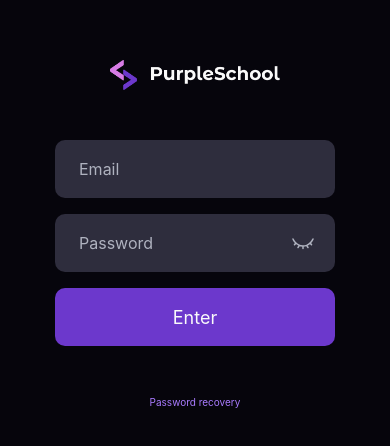
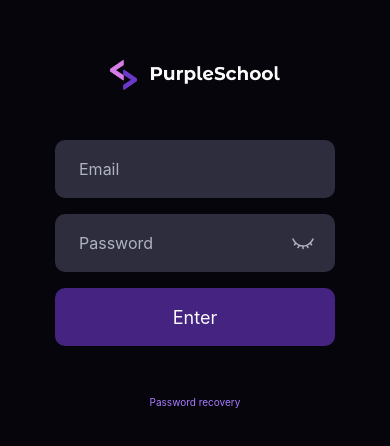
Before and after one commit to Maxdeoro/mobileReactApp, a React Native app in the folder android-app/: screen / in a window 390 px wide. Shown: the part 188-634 px from the top of the page. Built offline with nearby package versions, Linux system fonts and the light colour scheme.

Commit message:
button color animation

```diff
--- a/android-app/shared/button/Button.tsx
+++ b/android-app/shared/button/Button.tsx
@@ -1,12 +1,37 @@
-import { Pressable, PressableProps, StyleSheet, Text, View } from 'react-native';
+import { Animated, Pressable, PressableProps, StyleSheet, Text, View } from 'react-native';
 import { Colors, Radius, Fonts } from '../tokens';
 
 export function Button({text, ...props}: PressableProps & {text: string}) {
+
+    const animatedValue = new Animated.Value(100);
+    const color = animatedValue.interpolate({
+        inputRange: [0, 100],
+        outputRange: [Colors.primary, Colors.primaryHover],
+    });
+
+    const fadeIn = (e: GestureResponderEvent) => {
+            Animated.timing(animatedValue, {
+            toValue: 0,
+            duration: 1000,
+            useNativeDriver: true,
+        }).start();
+        props.onPressIn && props.onPressIn(e);
+    };
+
+    const fadeOut = (e: GestureResponderEvent) => {
+            Animated.timing(animatedValue, {
+            toValue: 100,
+            duration: 1000,
+            useNativeDriver: true,
+        }).start();
+        props.onPressOut && props.onPressOut(e);
+    };
+
     return (
-        <Pressable {...props}>
-            <View style={styles.button}>
+        <Pressable onPressIn={fadeIn} onPressOut={fadeOut} {...props}>
+            <Animated.View style={{...styles.button, backgroundColor: color}}>
                 <Text style={styles.text}>{text}</Text>
-            </View>
+            </Animated.View>
         </Pressable>
     );
 };
@@ -16,7 +41,6 @@ const styles = StyleSheet.create({
         justifyContent: 'center',
         alignItems: 'center',
         height: 58,
-        backgroundColor: Colors.primary,
         borderRadius: Radius.r10,
         color: Colors.grey,
     },
```
